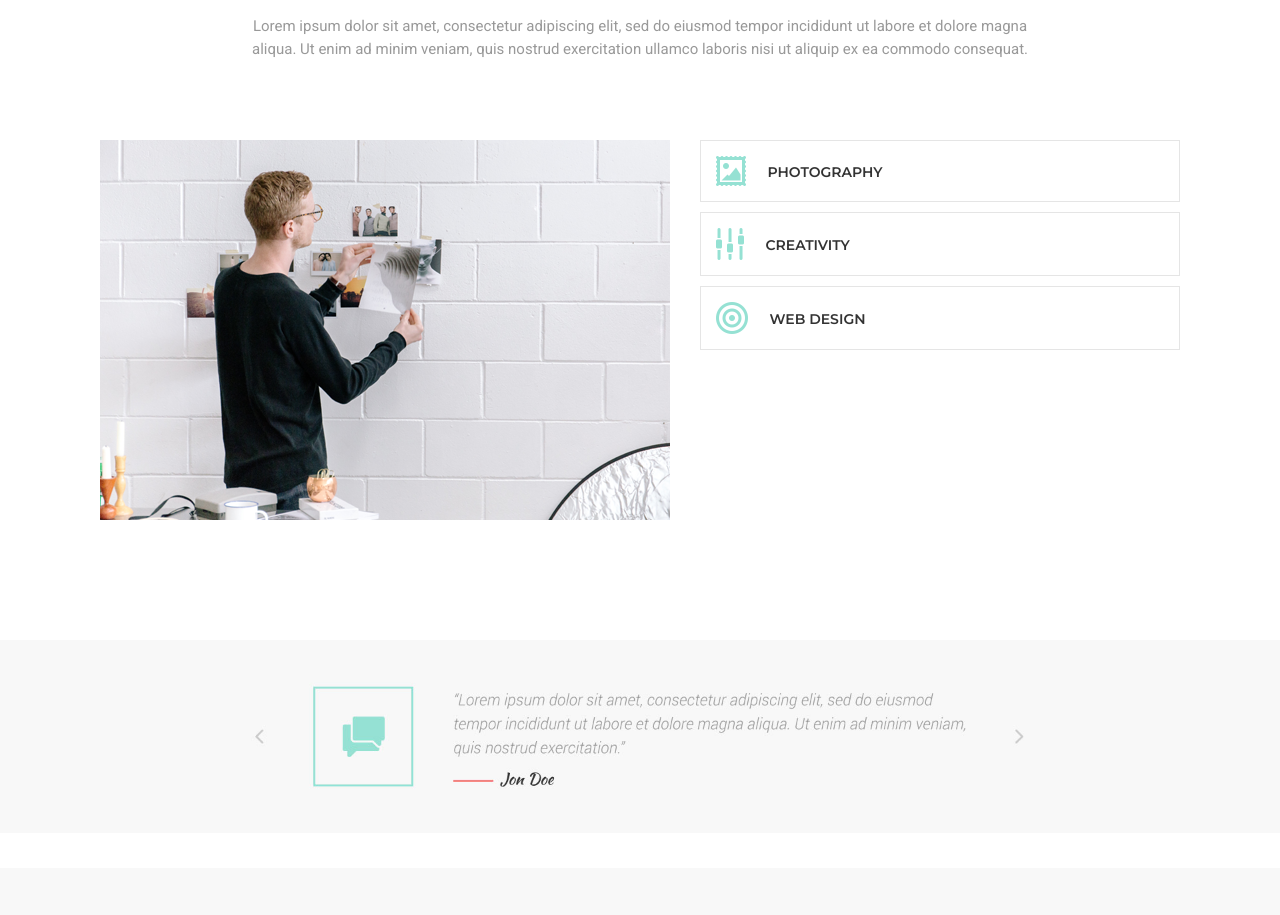
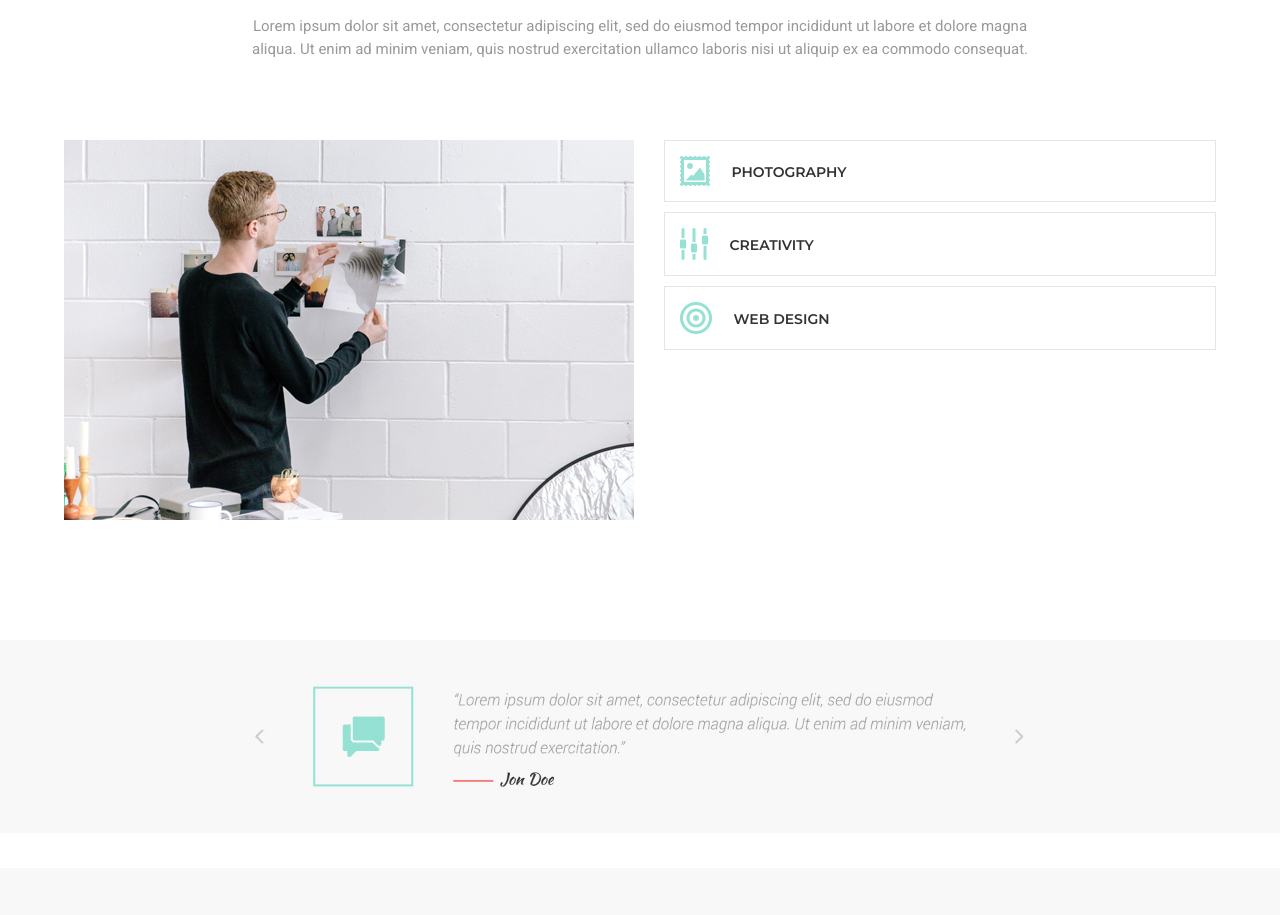
Before and after one commit to frontendkastet/homework8, a plain HTML site: page index.html in a window 1280 px wide. Shown: the part 2680-3595 px from the top of the page. Drawn offline with nearby package versions, Linux system fonts and the light colour scheme.

Commit message:
git push -u origin master

```diff
--- a/index.html
+++ b/index.html
@@ -175,8 +175,8 @@
                     </p>
                 </div>
             </div> <!--/Titles--->
-            <div class="container">
-                <div class="container">
+
+                <div class="container add_cont">
                     <div class="row">
                       <div class="col">
                         <img class="imgleftblock6" src="./images/bloc6.png" alt="block6">
--- a/style.css
+++ b/style.css
@@ -346,6 +346,14 @@ transition: 0.4s ease-in-out;
     margin-bottom: 35px
 }
 
+.add_cont{
+    margin-right: 0px;
+    margin-left: 0px;
+    padding-left: 0px;
+    padding-right: 0px;
+    max-width: 1200px;
+}
+
 
 
 .text_block6{
```
